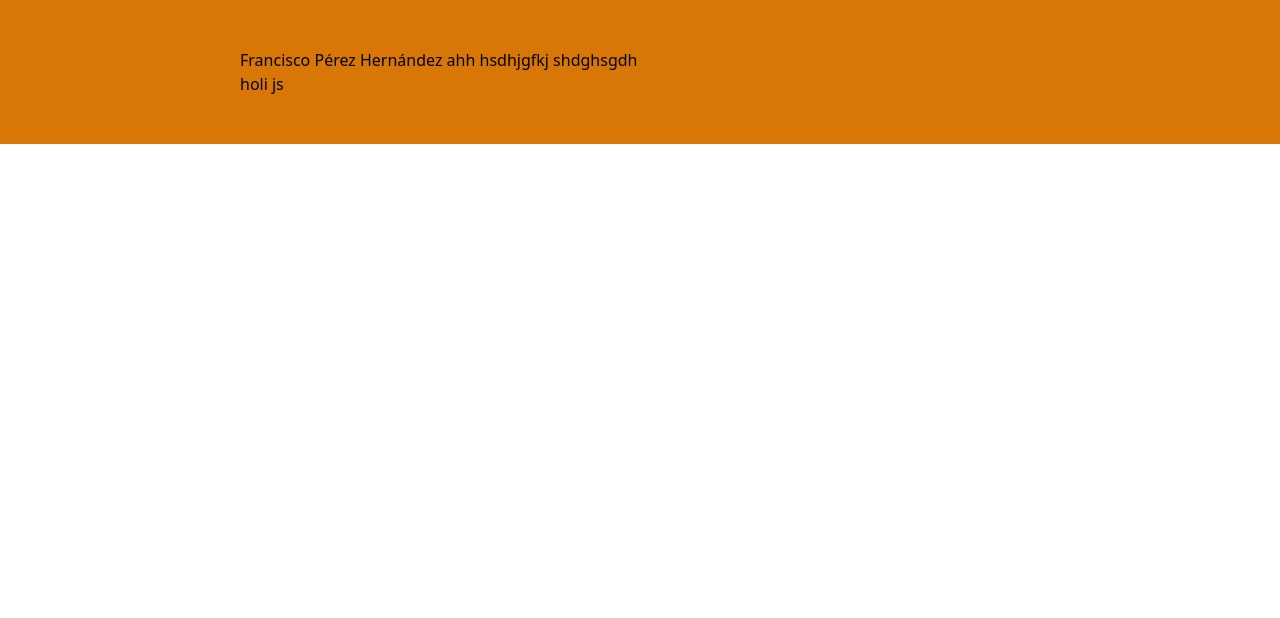
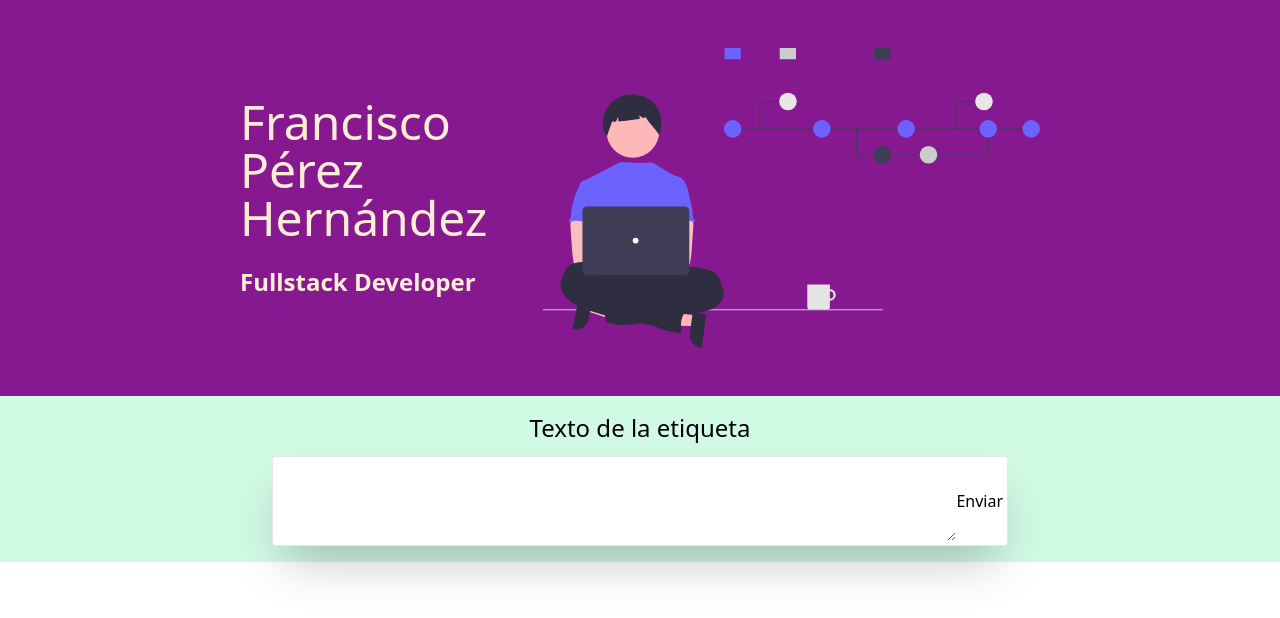
Before and after one commit to devfcph/portafolio, a Gatsby site: page / in a window 1280 px wide. Built offline with nearby package versions, Linux system fonts and the light colour scheme; Gatsby itself is replaced by a stand-in of ours.

Commit message:
Se agregaron imágenes, nuevos colores y un formulario de prueba. Así mismo, se refactorizaron las carpetas.

```diff
--- /dev/null
+++ b/src/components/body/contact.form.js
@@ -0,0 +1,22 @@
+import React from "react";
+
+const FormularioContacto = () => (
+
+    <div className="mx-auto p-4 max-w-screen-md justify-center items-center">
+        <form className="text-center">
+            <label className="block text-2xl mb-3" for="contact-textarea">Texto de la etiqueta</label>
+            <div className="flex shadow-2xl rounded bg-white border p-1">
+                <textarea className="flex-1 py-4 px-10 focus:outline-none focus:shadow-md focus:shadow-fuchsia-800"
+                    id="contact-textarea"
+                    name="contact-textarea"
+                >
+                </textarea>
+                <button>Enviar</button>
+            </div>
+        </form>
+
+    </div>
+
+)
+
+export default FormularioContacto
--- /dev/null
+++ b/src/components/body/main-body.js
@@ -0,0 +1,11 @@
+import React from "react";
+import ContactForm from "../body/contact.form"
+
+const HomeBody = () => (
+    <section className="bg-emerald-100">
+        <ContactForm />
+    </section>
+
+);
+
+export default HomeBody;
--- a/src/components/header.js
+++ /dev/null
@@ -1,15 +0,0 @@
-import React from "react"
-
-const Header = () => (
-    <header className="bg-amber-600">
-        <div className="container mx-auto p-12 max-w-4xl flex justify-center items-center">
-            <div className="flex-1">
-                <h1>Francisco Pérez Hernández ahh hsdhjgfkj  shdghsgdh</h1>
-                <p>holi js</p>
-            </div>
-            <img></img>
-        </div>
-    </header>
-)
-
-export default Header
--- /dev/null
+++ b/src/components/header/header.js
@@ -0,0 +1,17 @@
+import React from "react"
+import illustration from "../../images/me_control.svg";
+
+const Header = () => (
+    <header className="bg-fuchsia-800">
+        <div className="container mx-auto p-12 max-w-4xl flex justify-center items-center">
+            <div className="flex-1">
+                <h1 className="text-5xl text-orange-100 text-left">Francisco Pérez Hernández</h1>
+                <br></br>
+                <p className="text-2xl text-orange-100 font-semibold">Fullstack Developer</p>
+            </div>
+            <img src={illustration} alt="Control de versiones" style={{ height: "300px" }}></img>
+        </div>
+    </header>
+)
+
+export default Header
--- a/src/pages/index.js
+++ b/src/pages/index.js
@@ -1,9 +1,11 @@
 import React from "react"
-import Header from "../components/header"
+import Header from "../components/header/header"
+import Body from "../components/body/main-body"
 
 
 const Home = () => <div>
   <Header />
+  <Body />
 </div>
 
 export default Home;
--- a/src/styles/global.css
+++ b/src/styles/global.css
@@ -1,8 +1,3 @@
-/* @tailwind base;
-
-@tailwind components;
-
-@tailwind utilities; */
 @import "tailwindcss/base";
 
 @import "tailwindcss/components";
```
Also changed, not shown: src/images/me_control.svg (added), src/images/me_dev.svg (added), src/images/me_dev_actuvuty.svg (added), src/images/me_thinking.svg (added).
